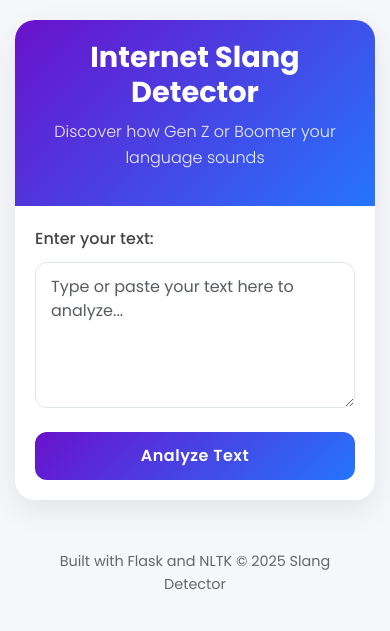
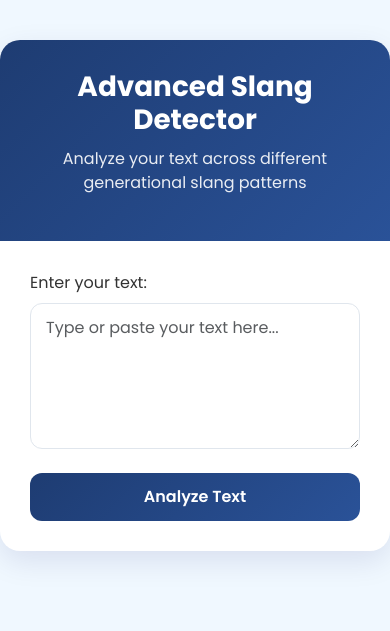
Before and after one commit to AndyMDH/slang-detection, a Flask app: page / in a window 390 px wide. Shown: the top 631 px of the page. Run offline with Flask 3, Linux system fonts and the light colour scheme.

Commit message:
update webpage

```diff
--- a/app/templates/index.html
+++ b/app/templates/index.html
@@ -7,234 +7,132 @@
     <link href="https://cdn.jsdelivr.net/npm/bootstrap@5.3.0-alpha1/dist/css/bootstrap.min.css" rel="stylesheet">
     <link href="https://fonts.googleapis.com/css2?family=Poppins:wght@300;400;500;600;700&display=swap" rel="stylesheet">
     <style>
-        /* Base styles */
         body {
             font-family: 'Poppins', sans-serif;
-            background-color: #f5f7fa;
+            background-color: #f0f8ff;
             color: #333;
-            line-height: 1.6;
         }
 
-        .container {
+        .app-container {
             max-width: 900px;
             margin: 40px auto;
         }
 
-        /* Card styles */
         .app-card {
             background-color: #fff;
             border-radius: 20px;
-            box-shadow: 0 10px 30px rgba(0, 0, 0, 0.08);
+            box-shadow: 0 10px 30px rgba(0, 0, 100, 0.1);
             overflow: hidden;
-            margin-bottom: 30px;
         }
 
         .card-header {
-            background: linear-gradient(135deg, #6a11cb 0%, #2575fc 100%);
+            background: linear-gradient(135deg, #1e3c72 0%, #2a5298 100%);
             color: white;
             padding: 30px;
             text-align: center;
-            border-bottom: none;
         }
 
         .card-header h1 {
             margin: 0;
             font-weight: 700;
-            font-size: 2.2rem;
         }
 
         .card-header p {
             margin-top: 10px;
             opacity: 0.9;
-            font-weight: 300;
         }
 
         .card-body {
             padding: 30px;
         }
 
-        /* Form elements */
-        .form-label {
-            font-weight: 500;
-            color: #444;
-            margin-bottom: 10px;
-        }
-
         .form-control {
             border-radius: 12px;
             padding: 12px 15px;
             border: 1px solid #e0e6ed;
-            box-shadow: none;
-            transition: all 0.3s ease;
         }
 
         .form-control:focus {
-            border-color: #6a11cb;
-            box-shadow: 0 0 0 0.25rem rgba(106, 17, 203, 0.15);
+            border-color: #1e3c72;
+            box-shadow: 0 0 0 0.25rem rgba(30, 60, 114, 0.25);
         }
 
         .btn-primary {
-            background: linear-gradient(135deg, #6a11cb 0%, #2575fc 100%);
+            background: linear-gradient(135deg, #1e3c72 0%, #2a5298 100%);
             border: none;
             border-radius: 12px;
             padding: 12px 24px;
             font-weight: 600;
-            letter-spacing: 0.5px;
-            transition: all 0.3s ease;
         }
 
         .btn-primary:hover {
             transform: translateY(-3px);
-            box-shadow: 0 5px 15px rgba(106, 17, 203, 0.4);
+            box-shadow: 0 5px 15px rgba(30, 60, 114, 0.4);
         }
 
-        /* Results area */
         .result-container {
             background-color: #fff;
             border-radius: 15px;
             padding: 25px;
             margin-top: 30px;
-            box-shadow: 0 5px 15px rgba(0, 0, 0, 0.05);
-            transition: all 0.3s ease;
-        }
-
-        .result-container:hover {
-            transform: translateY(-5px);
-            box-shadow: 0 10px 20px rgba(0, 0, 0, 0.1);
-        }
-
-        .result-header {
-            text-align: center;
-            margin-bottom: 25px;
-        }
-
-        .result-header h3 {
-            font-weight: 700;
-            color: #333;
-            margin-bottom: 5px;
-        }
-
-        .result-header p {
-            color: #666;
-            font-size: 0.9rem;
-        }
-
-        /* Progress bar */
-        .progress-label {
-            display: flex;
-            justify-content: space-between;
-            margin-bottom: 10px;
-        }
-
-        .progress-label span {
-            font-weight: 500;
+            box-shadow: 0 5px 15px rgba(0, 0, 100, 0.05);
         }
 
         .progress {
             height: 25px;
             border-radius: 12px;
-            background-color: #eff3f9;
+            background-color: #e9ecef;
             margin-bottom: 25px;
-            overflow: hidden;
         }
 
         .progress-bar-gen-z {
-            background: linear-gradient(to right, #11998e, #38ef7d);
+            background: linear-gradient(to right, #3498db, #2980b9);
         }
 
         .progress-bar-boomer {
-            background: linear-gradient(to right, #f7b733, #fc4a1a);
+            background: linear-gradient(to right, #e67e22, #d35400);
         }
 
-        /* Word badges */
-        .words-section {
-            margin-top: 20px;
-        }
-
-        .words-section h5 {
-            font-weight: 600;
-            margin-bottom: 15px;
-            color: #444;
-        }
-
-        .word-badges {
-            display: flex;
-            flex-wrap: wrap;
-            gap: 10px;
+        .progress-bar-millennial {
+            background: linear-gradient(to right, #9b59b6, #8e44ad);
         }
 
         .word-badge {
             padding: 8px 15px;
             border-radius: 50px;
             font-weight: 500;
-            font-size: 0.9rem;
+            margin: 5px;
             display: inline-block;
-            transition: all 0.2s ease;
         }
 
-        .word-badge:hover {
-            transform: scale(1.05);
+        .gen-z-badge {
+            background-color: rgba(52, 152, 219, 0.2);
+            color: #2980b9;
         }
 
-        .badge-gen-z {
-            background-color: rgba(56, 239, 125, 0.2);
-            color: #11998e;
-            border: 1px solid rgba(56, 239, 125, 0.3);
+        .boomer-badge {
+            background-color: rgba(230, 126, 34, 0.2);
+            color: #d35400;
         }
 
-        .badge-boomer {
-            background-color: rgba(252, 74, 26, 0.1);
-            color: #fc4a1a;
-            border: 1px solid rgba(252, 74, 26, 0.3);
-        }
-
-        /* Footer */
-        .app-footer {
-            text-align: center;
-            padding: 20px;
-            color: #666;
-            font-size: 0.9rem;
-        }
-
-        .app-footer a {
-            color: #6a11cb;
-            text-decoration: none;
-            font-weight: 500;
-        }
-
-        /* Responsive adjustments */
-        @media (max-width: 768px) {
-            .container {
-                padding: 0 15px;
-                margin: 20px auto;
-            }
-
-            .card-header {
-                padding: 20px;
-            }
-
-            .card-header h1 {
-                font-size: 1.8rem;
-            }
-
-            .card-body {
-                padding: 20px;
-            }
+        .millennial-badge {
+            background-color: rgba(155, 89, 182, 0.2);
+            color: #8e44ad;
         }
     </style>
 </head>
 <body>
-    <div class="container">
+    <div class="app-container">
         <div class="app-card">
             <div class="card-header">
-                <h1>Internet Slang Detector</h1>
-                <p>Discover how Gen Z or Boomer your language sounds</p>
+                <h1>Advanced Slang Detector</h1>
+                <p>Analyze your text across different generational slang patterns</p>
             </div>
             <div class="card-body">
                 <form method="POST">
                     <div class="mb-4">
                         <label for="text" class="form-label">Enter your text:</label>
-                        <textarea class="form-control" id="text" name="text" rows="5" placeholder="Type or paste your text here to analyze..." required>{{ text }}</textarea>
+                        <textarea class="form-control" id="text" name="text" rows="5" placeholder="Type or paste your text here..." required>{{ text }}</textarea>
                     </div>
                     <div class="d-grid">
                         <button type="submit" class="btn btn-primary">Analyze Text</button>
@@ -243,33 +141,24 @@
 
                 {% if result %}
                 <div class="result-container">
-                    <div class="result-header">
+                    <div class="text-center mb-4">
                         <h3>Analysis Results</h3>
-                        <p>Here's how your language patterns measure up</p>
+                        <p class="text-muted">Generational Language Profile</p>
                     </div>
 
-                    <div class="progress-section">
-                        <div class="progress-label">
-                            <span>Gen Z: {{ result.gen_z_percentage }}%</span>
-                            <span>Boomer: {{ 100 - result.gen_z_percentage }}%</span>
-                        </div>
+                    <div class="mb-4">
+                        <label class="form-label">Gen Z Score: {{ result.gen_z_percentage }}%</label>
                         <div class="progress">
-                            <div
-                                class="progress-bar progress-bar-gen-z"
-                                role="progressbar"
-                                style="width: {{ result.gen_z_percentage }}%;"
-                                aria-valuenow="{{ result.gen_z_percentage }}"
-                                aria-valuemin="0"
-                                aria-valuemax="100">
+                            <div class="progress-bar progress-bar-gen-z" role="progressbar" style="width: {{ result.gen_z_percentage }}%">
                                 {{ result.gen_z_percentage }}%
                             </div>
-                            <div
-                                class="progress-bar progress-bar-boomer"
-                                role="progressbar"
-                                style="width: {{ 100 - result.gen_z_percentage }}%;"
-                                aria-valuenow="{{ 100 - result.gen_z_percentage }}"
-                                aria-valuemin="0"
-                                aria-valuemax="100">
+                        </div>
+                    </div>
+
+                    <div class="mb-4">
+                        <label class="form-label">Boomer Score: {{ 100 - result.gen_z_percentage }}%</label>
+                        <div class="progress">
+                            <div class="progress-bar progress-bar-boomer" role="progressbar" style="width: {{ 100 - result.gen_z_percentage }}%">
                                 {{ 100 - result.gen_z_percentage }}%
                             </div>
                         </div>
@@ -277,26 +166,23 @@
 
                     <div class="row mt-4">
                         <div class="col-md-6">
-                            <div class="words-section">
-                                <h5>Gen Z Words Detected</h5>
-                                <div class="word-badges">
+                            <h5>Gen Z Words Detected:</h5>
+                            <div>
                                 {% if result.detected_gen_z_words %}
                                     {% for word in result.detected_gen_z_words %}
-                                            <span class="word-badge badge-gen-z">{{ word }}</span>
+                                        <span class="word-badge gen-z-badge">{{ word }}</span>
                                     {% endfor %}
                                 {% else %}
                                     <p>No Gen Z slang detected</p>
                                 {% endif %}
                             </div>
                         </div>
-                        </div>
                         <div class="col-md-6">
-                            <div class="words-section">
-                                <h5>Boomer Words Detected</h5>
-                                <div class="word-badges">
+                            <h5>Boomer Words Detected:</h5>
+                            <div>
                                 {% if result.detected_boomer_words %}
                                     {% for word in result.detected_boomer_words %}
-                                            <span class="word-badge badge-boomer">{{ word }}</span>
+                                        <span class="word-badge boomer-badge">{{ word }}</span>
                                     {% endfor %}
                                 {% else %}
                                     <p>No Boomer slang detected</p>
@@ -305,13 +191,8 @@
                         </div>
                     </div>
                 </div>
-                </div>
                 {% endif %}
             </div>
-        </div>
-
-        <div class="app-footer">
-            <p>Built with Flask and NLTK &copy; {{ 2025 }} Slang Detector</p>
         </div>
     </div>
 </body>
```
Lines whose indentation alone changed are shown as unchanged.
